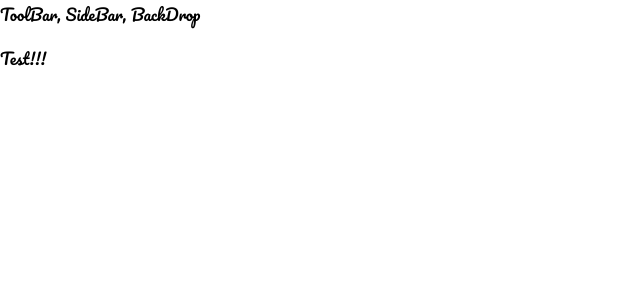
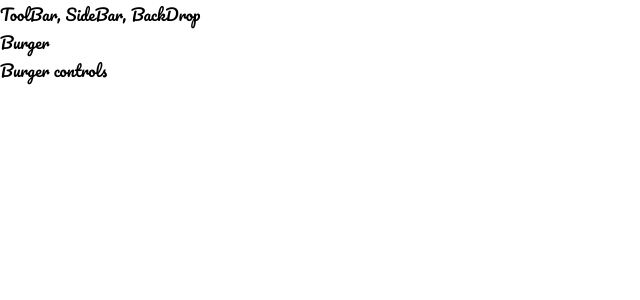
Before and after one commit to bhagat9198/reactComplete, a React app: page / in a window 1280 px wide. Shown: the top 300 px of the page, without its empty margins (0-640 px from the left). Built offline with nearby package versions, Linux system fonts and the light colour scheme; a web font is replaced by a local one.

Commit message:
8.8. Starting Implementation of The Burger Builder Container

```diff
--- a/src/App.js
+++ b/src/App.js
@@ -1,15 +1,14 @@
 import React from 'react';
+import Layout from './components/Layout/Layout'
 //
-import Layout from './components/Layout/Layout'
+import BurgerBuilder from './containers/BurgerBuilder/BurgerBuilder';
 
 function App() {
   return (
     <div>
-      {/* it cant be self closing compoennt as whole idea is that it will have component which will be warrped in Layout */}
-      {/* <Layout /> */}
-
       <Layout>
-        <p>Test!!!</p>
+        {/* layour comp. will be warpping all our components. */}
+        <BurgerBuilder />
       </Layout>
     </div>
   );
--- /dev/null
+++ b/src/components/Layout/Layout.css
@@ -0,0 +1,3 @@
+.Content {
+  margin-top: 16px;
+}
--- a/src/components/Layout/Layout.js
+++ b/src/components/Layout/Layout.js
@@ -1,17 +1,14 @@
-// as we are rendering JSX
 import React from 'react';
+import Auxilliary from '../../hoc/Auxilliary';
 //
-import Auxilliary from '../../hoc/Auxilliary';
+import classes from './Layout.css';
 
 const Layout = (props) => {
-  // it should render all the JSX in sepecific formate, rn instaed of the roginal content, just rendering the name of the compoents which should be there.
-
-  // as we have adjucent elements, making use of Auxilliary comp.
   return (
     <Auxilliary>
       <div>ToolBar, SideBar, BackDrop</div>
-      <main>
-        {/* here, we want to output the component which we warp in this layout */}
+      {/* giving css class */}
+      <main className={classes.Content}>
         {props.children}
       </main>
     </Auxilliary>
@@ -19,5 +16,3 @@
 };
 
 export default Layout;
-// now we can import this Layoout directly in index.js or in App. Both places it will work the same.
-// but we will import it in App
--- /dev/null
+++ b/src/containers/BurgerBuilder/BurgerBuilder.js
@@ -0,0 +1,18 @@
+// BurgerBuilder is our main part of the app and here we will store the state of the application.
+
+import React, {Component} from 'react';
+import Auxilliary from '../../hoc/Auxilliary';
+
+class BurgerBuilder extends Component {
+  render() {
+    return (
+      <Auxilliary>
+        {/* it hold two main parts for now. 1. graphical Burger 2.Controls of burger such as ingrediants which should be assed to burger */}
+        <div>Burger</div>
+        <div>Burger controls</div>
+      </Auxilliary>
+    );
+  }
+}
+
+export default BurgerBuilder;
```
Also changed, not shown: zzNotes.txt.
